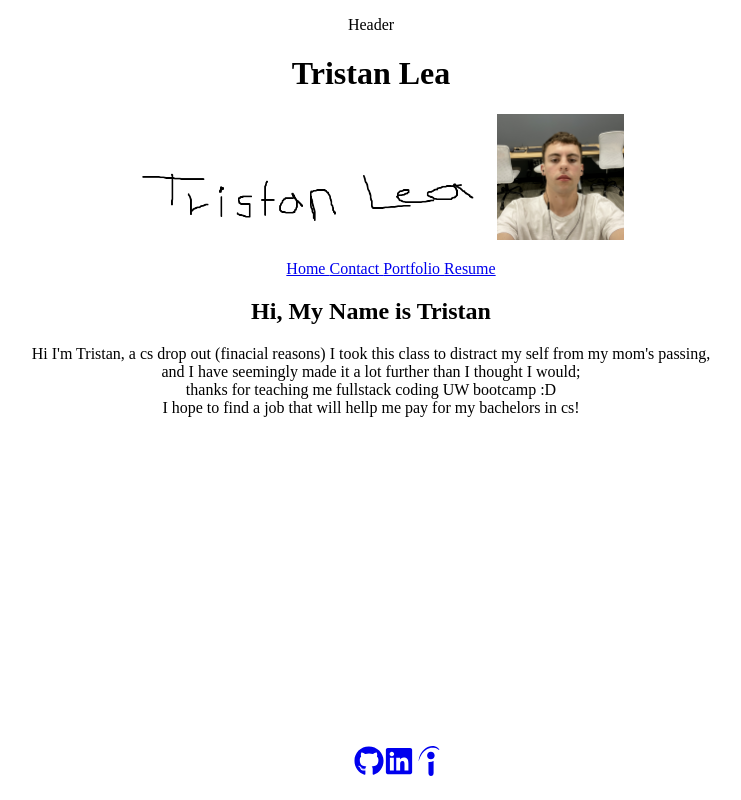
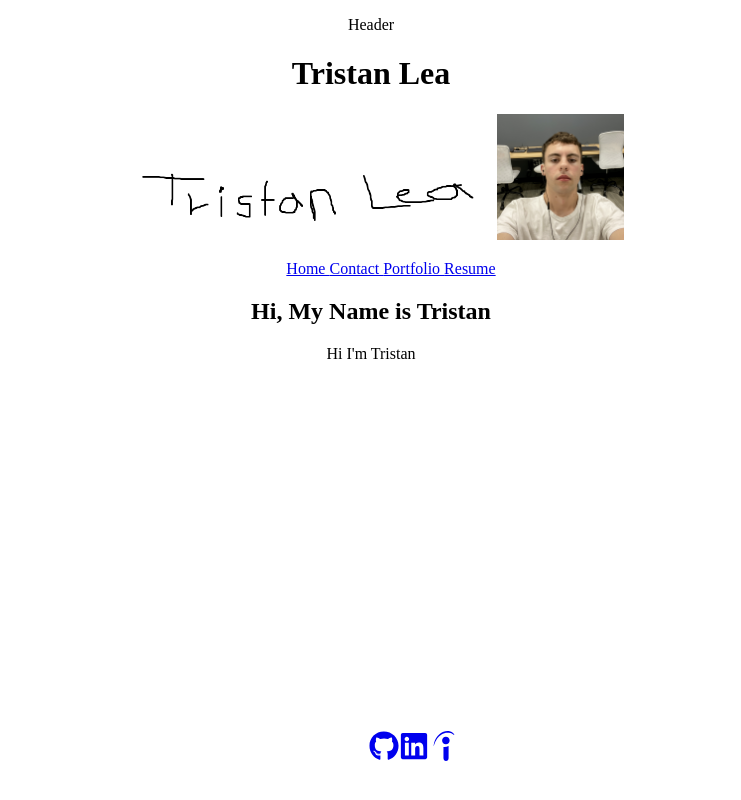
Before and after one commit to TriLea/React_Portfolio, a React (Create React App) app in the folder my-react-app/: page / in a window 1280 px wide. Shown: the whole page, without its empty margins (269-1010 px from the left). Built offline with nearby package versions, Linux system fonts and the light colour scheme.

Commit message:
small changes to readme

```diff
--- a/my-react-app/src/Pages/AboutMe.jsx
+++ b/my-react-app/src/Pages/AboutMe.jsx
@@ -7,14 +7,7 @@ export default function AboutMe()
     <div className="about">
         <h2> Hi, My Name is Tristan</h2>
         <div className="prompt">
-            <p>Hi I'm Tristan, a cs drop out (finacial reasons) I took this class
-                to distract my self from my mom's passing,
-                <br />and I have seemingly made it a lot further than I thought I would;
-                <br />
-                thanks for teaching me fullstack coding
-                UW bootcamp :D
-                <br />
-                I hope to find a job that will hellp me pay for my bachelors in cs!
+            <p>Hi I'm Tristan
             </p>
         </div>
     </div>
--- a/my-react-app/src/assets/styles/Footer.css
+++ b/my-react-app/src/assets/styles/Footer.css
@@ -1,6 +1,6 @@
 footer
 {
-    padding: 20px;
+    padding: 35px;
     text-align: center;
     position: fixed;
     bottom: 0;
```
Also changed, not shown: 1 other file (tests, documents, lock files or other folders).
